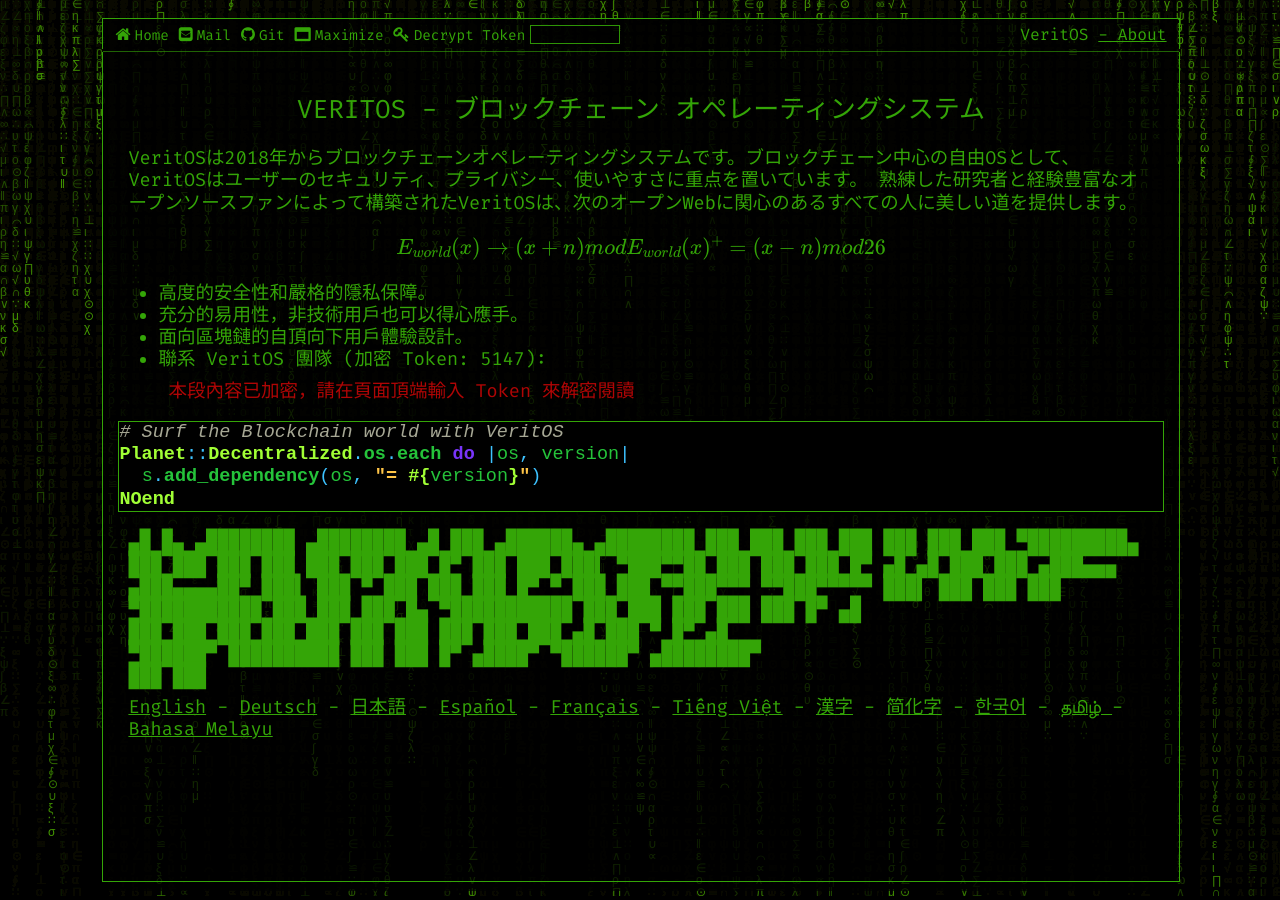
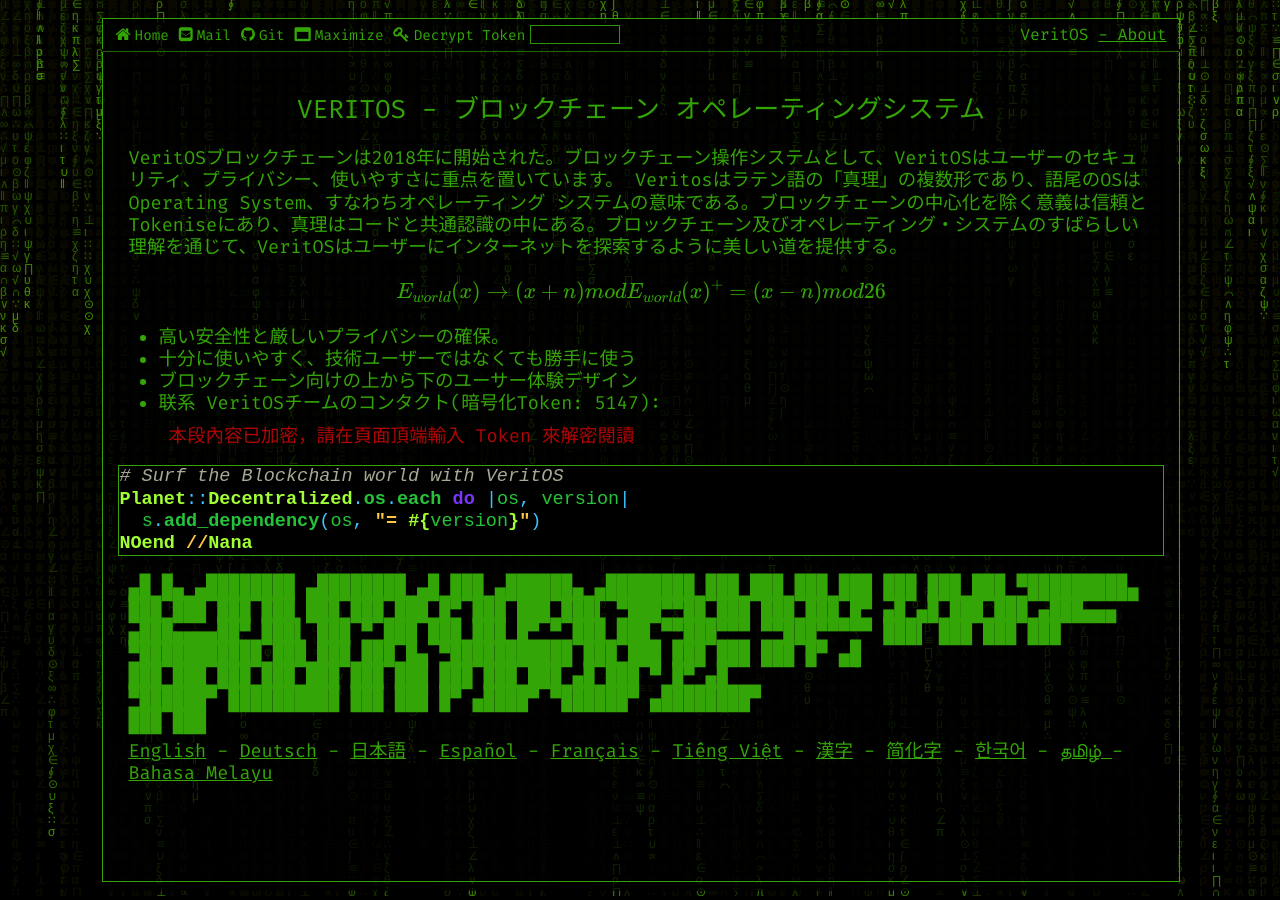
Before and after one commit to TheVeritOS/VeritOS.org, a Jekyll site: the page built from pages/ja.md, in a window 1280 px wide. Built offline with Jekyll 4.4.1, drawn with Linux system fonts in a browser that asks for light colours; formulas are drawn with MathJax 3.

Commit message:
update ja

````diff
--- a/pages/ja.md
+++ b/pages/ja.md
@@ -15,23 +15,23 @@ permalink: /ja
 
 # VeritOS - ブロックチェーン オペレーティングシステム
 
-VeritOSは2018年からブロックチェーンオペレーティングシステムです。ブロックチェーン中心の自由OSとして、VeritOSはユーザーのセキュリティ、プライバシー、使いやすさに重点を置いています。 熟練した研究者と経験豊富なオープンソースファンによって構築されたVeritOSは、次のオープンWebに関心のあるすべての人に美しい道を提供します。
+VeritOSブロックチェーンは2018年に開始された。ブロックチェーン操作システムとして、VeritOSはユーザーのセキュリティ、プライバシー、使いやすさに重点を置いています。 Veritosはラテン語の「真理」の複数形であり、語尾のOSはOperating System、すなわちオペレーティング システムの意味である。ブロックチェーンの中心化を除く意義は信頼とTokeniseにあり、真理はコードと共通認識の中にある。ブロックチェーン及びオペレーティング・システムのすばらしい理解を通じて、VeritOSはユーザーにインターネットを探索するように美しい道を提供する。
 
 $$
 E_{world}(x)\rightarrow (x+n) mod E_{world}(x)^{+} = (x-n) mod 26
 $$
 
-* 高度的安全性和嚴格的隱私保障。
-* 充分的易用性，非技術用戶也可以得心應手。
-* 面向區塊鏈的自頂向下用戶體驗設計。
-* 聯系 VeritOS 團隊 (加密 Token: 5147):
+* 高い安全性と厳しいプライバシーの確保。
+* 十分に使いやすく、技術ユーザーではなくても勝手に使う
+* ブロックチェーン向けの上から下のユーサー体験デザイン
+* 联系 VeritOSチームのコンタクト(暗号化Token: 5147):
   <p class="encrypted" id="ZER7V3r2Ps+rj3HROaB2LAQb1Zxdbzb4qS9VA/mKsq7QmWR+x8Bg==">本段內容已加密，請在頁面頂端輸入 Token 來解密閱讀</p>
 
 ```ruby
 # Surf the Blockchain world with VeritOS
 Planet::Decentralized.os.each do |os, version|
   s.add_dependency(os, "= #{version}")
-NOend
+NOend //Nana
 ```
 
    ▄█    █▄     ▄████████    ▄████████  ▄█      ███      ▄██████▄     ▄████████
````
Also changed, not shown: pages/about.md (+7 -0 lines), pages/es.md (+2 -0 lines).
